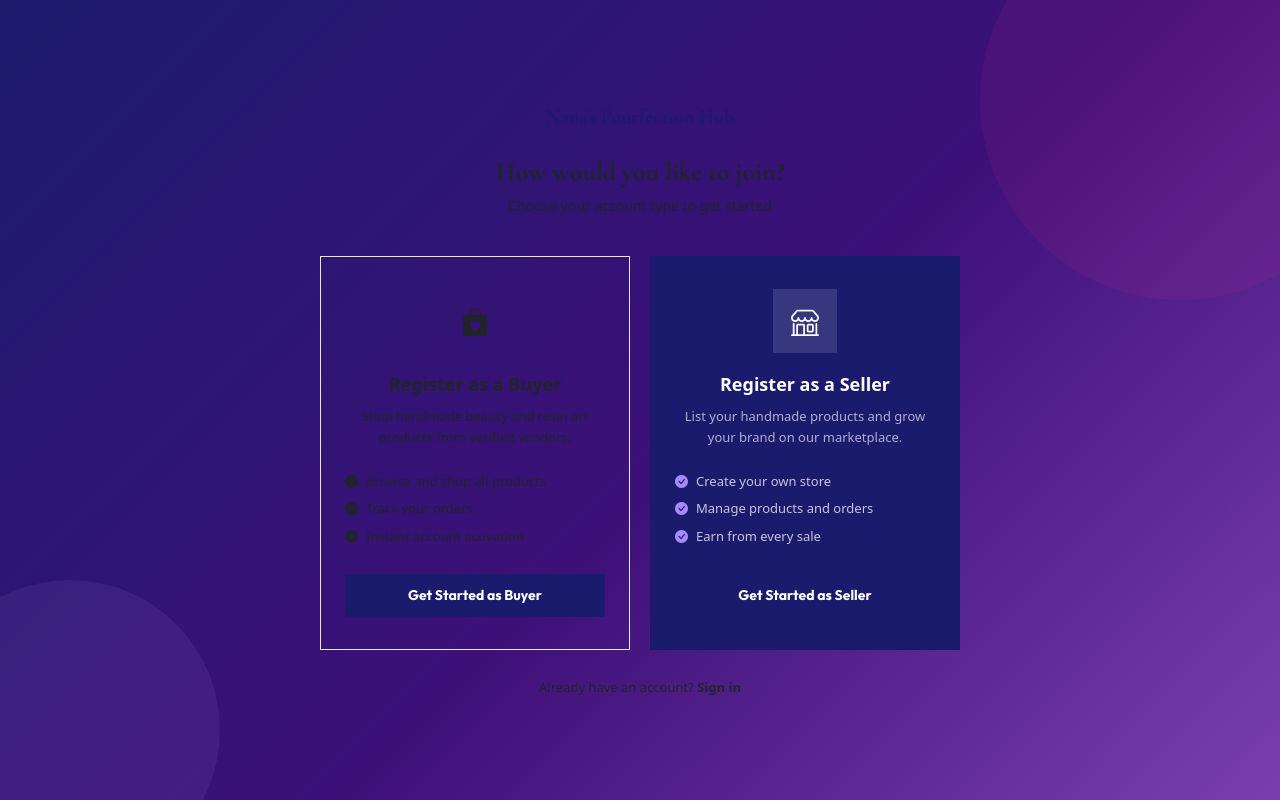
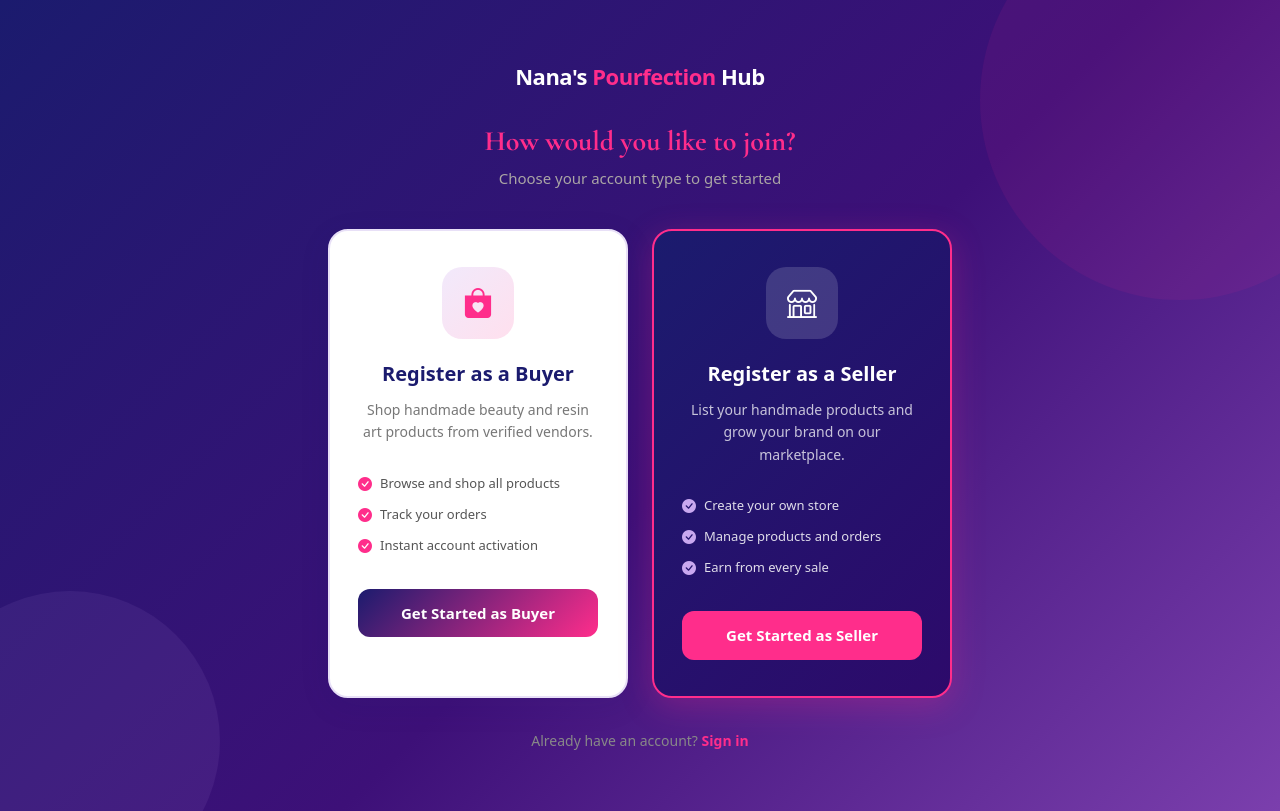
Before and after one commit to Minnie-Mhie/Nanas-eCome-Frront, a React (Vite) app: page /register in a window 1280 px wide. Built offline with nearby package versions, Linux system fonts and the light colour scheme; no server answers.

Commit message:
refix register css

```diff
--- a/src/style/Register.css
+++ b/src/style/Register.css
@@ -2,185 +2,246 @@
   display: flex;
   flex-direction: column;
   align-items: center;
-  padding: 48px 20px;
+  padding: 40px 20px;
   width: 100%;
 }
 
-.role-pick-logo         { font-size: 20px; font-weight: 800; color: var(--navy); font-family: var(--font-display); }
-.role-pick-logo span    { color: var(--accent); }
-.role-pick-heading      { font-size: 26px; font-weight: 700; color: var(--text-primary); margin: 24px 0 8px; text-align: center; }
-.role-pick-sub          { font-size: 14px; color: var(--text-secondary); margin-bottom: 40px; text-align: center; }
+.role-pick-logo {
+  font-size: 22px;
+  font-weight: 900;
+  color: white;
+  margin-bottom: 8px;
+  letter-spacing: -0.5px;
+}
+
+.role-pick-logo span { color: var(--pink); }
+
+.role-pick-heading {
+  font-size: 28px;
+  font-weight: 800;
+  color: var(--pink);
+  margin: 24px 0 8px;
+  text-align: center;
+}
+.brandly {
+  color: var(--navy) !important;
+}
+
+.role-pick-sub {
+  font-size: 15px;
+  color: #aaa5a5;
+  margin-bottom: 40px;
+  text-align: center;
+}
 
 .role-cards {
   display: flex;
-  gap: 20px;
+  gap: 24px;
   flex-wrap: wrap;
   justify-content: center;
   width: 100%;
-  max-width: 700px;
+  max-width: 680px;
 }
 
 .role-card {
   flex: 1;
   min-width: 260px;
-  max-width: 310px;
-  border-radius: var(--radius-xl);
-  padding: 32px 24px;
+  max-width: 300px;
+  border-radius: 20px;
+  padding: 36px 28px;
   cursor: pointer;
-  border: 1.5px solid var(--border);
-  transition: all 0.2s;
+  border: 2px solid transparent;
+  transition: all 0.25s ease;
   text-align: center;
-  background: var(--surface);
 }
 
-.role-card:hover           { transform: translateY(-4px); box-shadow: var(--shadow-lg); }
-.role-card-seller          { background: var(--navy); border-color: var(--navy); }
-
-.role-card-icon-wrap       { width: 64px; height: 64px; border-radius: var(--radius-lg); display: flex; align-items: center; justify-content: center; margin: 0 auto 18px; font-size: 28px; }
-.role-card-buyer .role-card-icon-wrap  { background: var(--accent-light); color: var(--accent); }
-.role-card-seller .role-card-icon-wrap { background: rgba(255,255,255,0.12); color: #fff; }
-
-.role-card-title           { font-size: 18px; font-weight: 700; margin-bottom: 8px; }
-.role-card-buyer .role-card-title   { color: var(--text-primary); }
-.role-card-seller .role-card-title  { color: #fff; }
-
-.role-card-desc            { font-size: 13px; line-height: 1.6; margin-bottom: 20px; }
-.role-card-buyer .role-card-desc    { color: var(--text-secondary); }
-.role-card-seller .role-card-desc   { color: rgba(255,255,255,0.65); }
-
-.role-card-perks           { list-style: none; padding: 0; margin: 0 0 24px; text-align: left; }
-.role-card-perks li        { font-size: 13px; padding: 4px 0; display: flex; align-items: center; gap: 8px; }
-.role-card-buyer .role-card-perks li  { color: var(--text-secondary); }
-.role-card-seller .role-card-perks li { color: rgba(255,255,255,0.75); }
-.role-card-buyer .role-card-perks li i  { color: var(--accent); }
-.role-card-seller .role-card-perks li i { color: #A78BFA; }
-
-.role-card-btn { width: 100%; padding: 11px; border-radius: var(--radius); font-weight: 700; font-size: 14px; border: none; cursor: pointer; transition: opacity 0.15s; font-family: var(--font-body); }
-.role-card-btn:hover                { opacity: 0.88; }
-.role-card-buyer .role-card-btn     { background: var(--navy); color: #fff; }
-.role-card-seller .role-card-btn    { background: var(--accent); color: #fff; }
-
-.role-login-link           { margin-top: 28px; font-size: 13px; color: var(--text-secondary); }
-.role-login-link a         { color: var(--accent); font-weight: 700; text-decoration: none; }
-
-.register-scroll-page {
-  align-items: flex-start;
-  padding: 32px 24px;
+.role-card-buyer {
+  background: #fff;
+  border-color: #e8e0f7;
+  box-shadow: 0 8px 32px rgba(27,27,110,0.08);
 }
 
-.register-form-card {
-  max-width: 480px;
-  margin: 0 auto;
+.role-card-seller {
+  background: linear-gradient(135deg, #1B1B6E 0%, #2D0A6B 100%);
+  border-color: #FF2D8B;
+  box-shadow: 0 8px 32px rgba(255,45,139,0.25);
 }
 
-.register-form-card-wide {
-  max-width: 600px;
+.role-card:hover {
+  transform: translateY(-6px);
+  box-shadow: 0 16px 48px rgba(27,27,110,0.18);
 }
+
+.role-card-seller:hover {
+  box-shadow: 0 16px 48px rgba(255,45,139,0.35);
+}
+
+.role-card-icon-wrap {
+  width: 72px;
+  height: 72px;
+  border-radius: 20px;
+  display: flex;
+  align-items: center;
+  justify-content: center;
+  margin: 0 auto 20px;
+  font-size: 30px;
+}
+
+.role-card-buyer .role-card-icon-wrap {
+  background: linear-gradient(135deg, rgba(201,168,240,0.25), rgba(255,45,139,0.15));
+  color: #FF2D8B;
+}
+
+.role-card-seller .role-card-icon-wrap {
+  background: rgba(255,255,255,0.15);
+  color: #fff;
+}
+
+.role-card-title {
+  font-size: 20px;
+  font-weight: 800;
+  margin-bottom: 10px;
+}
+
+.role-card-buyer .role-card-title  { color: #1B1B6E; }
+.role-card-seller .role-card-title { color: #fff; }
+
+.role-card-desc {
+  font-size: 14px;
+  line-height: 1.6;
+  margin-bottom: 24px;
+}
+
+.role-card-buyer .role-card-desc  { color: #777; }
+.role-card-seller .role-card-desc { color: rgba(255,255,255,0.75); }
+
+.role-card-perks {
+  list-style: none;
+  padding: 0;
+  margin: 0 0 28px;
+  text-align: left;
+}
+
+.role-card-perks li {
+  font-size: 13px;
+  padding: 5px 0;
+  display: flex;
+  align-items: center;
+  gap: 8px;
+}
+
+.role-card-buyer .role-card-perks li  { color: #555; }
+.role-card-seller .role-card-perks li { color: rgba(255,255,255,0.85); }
+
+.role-card-perks li i { font-size: 14px; }
+.role-card-buyer .role-card-perks li i  { color: #FF2D8B; }
+.role-card-seller .role-card-perks li i { color: #C9A8F0; }
+
+.role-card-btn {
+  width: 100%;
+  padding: 13px;
+  border-radius: 12px;
+  font-weight: 800;
+  font-size: 15px;
+  border: none;
+  cursor: pointer;
+  transition: opacity 0.2s;
+}
+
+.role-card-btn:hover { opacity: 0.88; }
+
+.role-card-buyer .role-card-btn {
+  background: linear-gradient(135deg, #1B1B6E, #FF2D8B);
+  color: #fff;
+}
+
+.role-card-seller .role-card-btn {
+  background: #FF2D8B;
+  color: #fff;
+}
+
+.role-login-link {
+  margin-top: 32px;
+  font-size: 14px;
+  color: #888;
+  text-align: center;
+}
+
+.role-login-link a {
+  color: #FF2D8B;
+  font-weight: 700;
+  text-decoration: none;
+}
+
+.register-form-card { max-width: 520px; }
 
 .register-back-btn {
   background: none;
   border: none;
   cursor: pointer;
-  color: var(--text-muted);
-  font-size: 13px;
+  color: #888;
+  font-size: 14px;
   padding: 0 0 16px;
   display: flex;
   align-items: center;
   gap: 6px;
-  font-family: var(--font-body);
 }
 
-.register-back-btn:hover { color: var(--text-primary); }
+.register-back-btn:hover { color: var(--navy); }
 
-.register-role-badge-wrap { display: flex; justify-content: center; margin-bottom: 8px; }
+.register-role-badge-wrap {
+  display: flex;
+  justify-content: center;
+  margin-bottom: 8px;
+}
 
 .register-role-badge {
-  padding: 4px 14px;
+  padding: 6px 16px;
   border-radius: 20px;
-  font-size: 12px;
+  font-size: 13px;
   font-weight: 700;
   display: flex;
   align-items: center;
   gap: 6px;
 }
 
-.register-role-badge-buyer  { background: var(--accent-light); color: var(--accent); }
-.register-role-badge-vendor { background: var(--navy); color: #fff; }
-
-.register-section-label {
-  font-size: 11px;
-  font-weight: 800;
-  color: var(--text-secondary);
-  text-transform: uppercase;
-  letter-spacing: 0.8px;
-  margin-bottom: 14px;
-  padding-bottom: 8px;
-  border-bottom: 1px solid var(--border);
+.register-role-badge-buyer {
+  background: rgba(255,45,139,0.1);
+  color: #FF2D8B;
 }
 
-.register-kyc-notice {
-  background: var(--accent-light);
-  border: 1px solid var(--accent-mid);
-  border-left: 3px solid var(--accent);
-  border-radius: var(--radius);
-  padding: 10px 14px;
-  font-size: 12px;
-  color: var(--accent);
-  font-weight: 500;
-  margin-bottom: 16px;
-  display: flex;
-  align-items: flex-start;
+.register-role-badge-vendor {
+  background: linear-gradient(135deg, #1B1B6E, #2D0A6B);
+  color: #fff;
 }
 
-.register-bank-notice {
-  background: var(--success-bg);
-  border-color: #A7F3D0;
-  border-left-color: var(--success);
-  color: var(--success);
+.register-vendor-box {
+  background: rgba(201,168,240,0.15);
+  border: 1px solid var(--lavender);
+  border-radius: 12px;
+  padding: 16px;
 }
 
-.register-doc-preview {
-  width: 80px;
-  height: 80px;
-  object-fit: cover;
-  border-radius: var(--radius);
-  margin-top: 8px;
-  border: 1px solid var(--border);
-  display: block;
+.register-vendor-label {
+  font-size: 13px;
+  color: var(--plum);
+  font-weight: 700;
 }
 
-.register-pdf-badge {
-  margin-top: 8px;
+.register-vendor-note {
+  color: var(--plum);
   font-size: 12px;
-  font-weight: 600;
-  color: var(--danger);
-  background: var(--danger-bg);
-  border: 1px solid #FECACA;
-  border-radius: var(--radius);
-  padding: 8px 12px;
-  display: flex;
-  align-items: center;
 }
 
-.register-final-notice {
-  background: var(--navy-light);
-  border: 1px solid var(--accent-mid);
-  border-radius: var(--radius);
-  padding: 12px 14px;
-  font-size: 12px;
-  color: var(--navy);
-  font-weight: 500;
-  margin-bottom: 16px;
-  display: flex;
-  align-items: flex-start;
+.register-signin-link {
+  text-align: center;
+  margin-top: 24px;
+  font-size: 14px;
+  color: #888;
 }
 
-.register-submit-btn {
-  padding: 12px;
-  font-size: 14px;
+.register-signin-anchor {
+  color: var(--pink);
   font-weight: 700;
-  margin-top: 4px;
+  text-decoration: none;
 }
-
-.register-signin-link       { text-align: center; margin-top: 20px; font-size: 13px; color: var(--text-secondary); }
-.register-signin-anchor     { color: var(--accent); font-weight: 700; text-decoration: none; }
```
